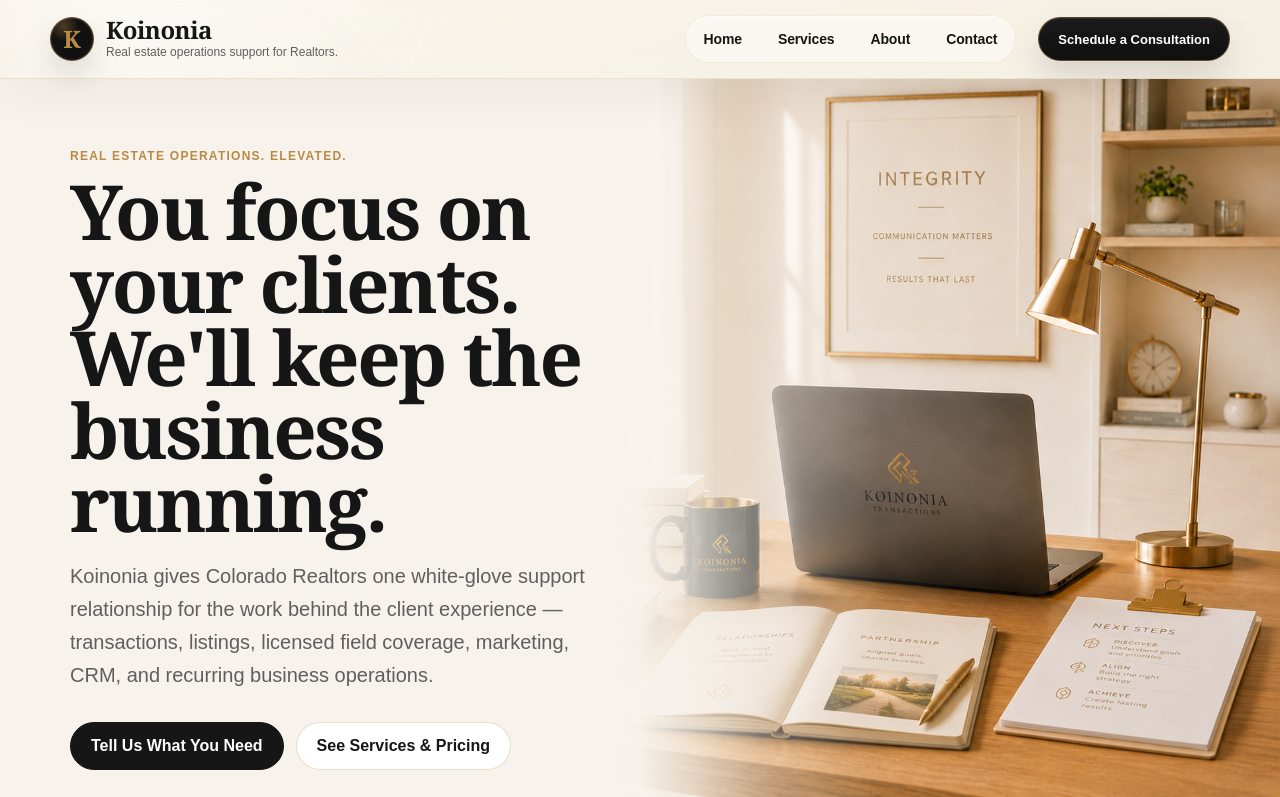
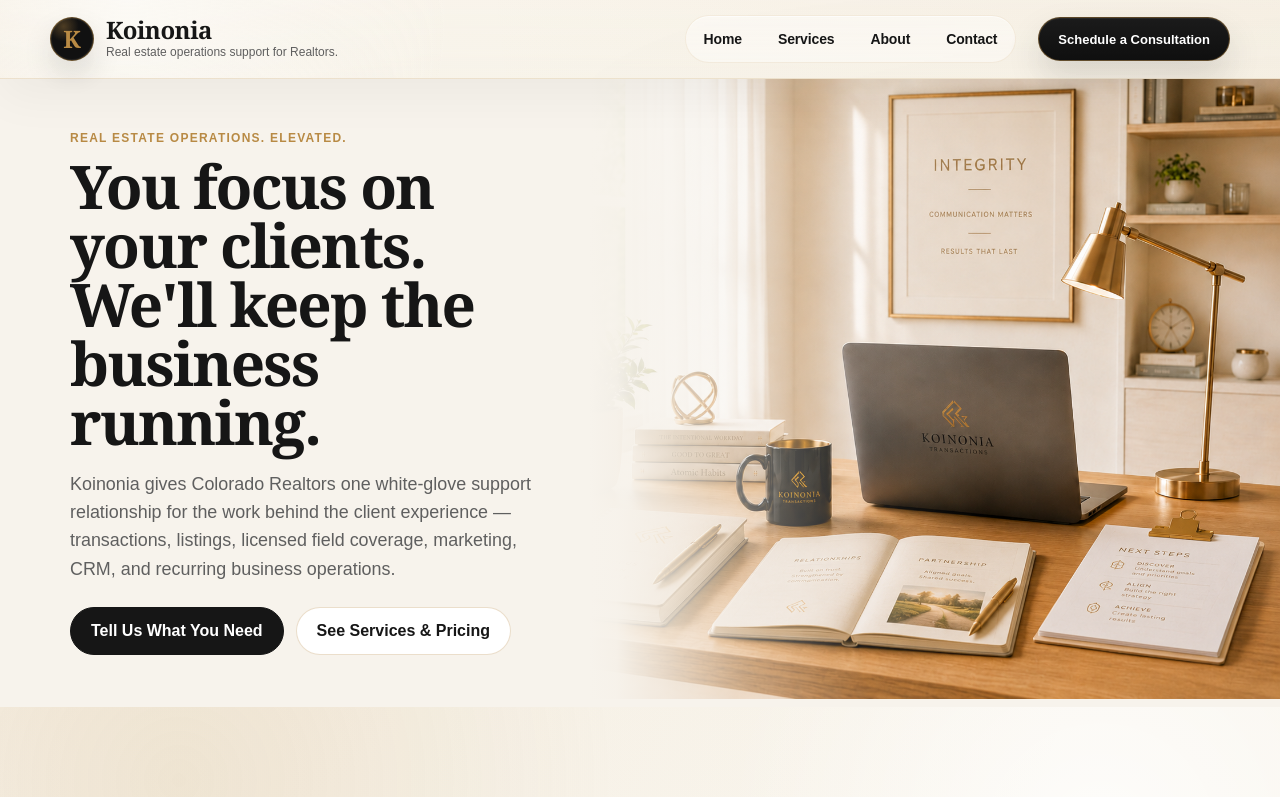
Before and after one commit to KoinoniaTransactions/Reynalds-OS, a Next.js app in the folder apps/web/: page / in a window 1280 px wide. Shown: the top 797 px of the page. Built offline with nearby package versions, Linux system fonts and the light colour scheme; no server answers.

Commit message:
Apply compact visual hierarchy to Home hero

```diff
--- a/apps/web/components/site/PageAssemblies/KoinoniaHome.tsx
+++ b/apps/web/components/site/PageAssemblies/KoinoniaHome.tsx
@@ -1,11 +1,13 @@
 import { homeContent } from "@/content/home";
 import { CTA, Footer, Header, Hero, Section, UniversalCard } from "../index";
+import styles from "./KoinoniaHome.module.css";
 
 export function KoinoniaHome() {
   return (
     <main className="koinonia-site">
       <Header />
 
+      <div className={styles.heroCompact}>
         <Hero
           eyebrow={homeContent.hero.eyebrow}
           title={homeContent.hero.title}
@@ -18,6 +20,7 @@ export function KoinoniaHome() {
           visualMobileSrc="/assets/images/koinonia/home/home-hero-mobile.png"
           variant="fullBleed"
         />
+      </div>
 
       <Section
         className="koinonia-home-positioning"
```
Lines whose indentation alone changed are shown as unchanged.
